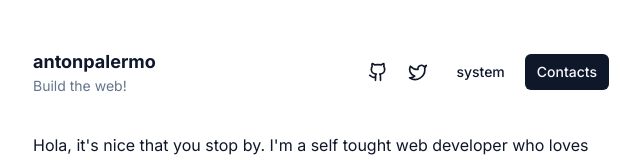
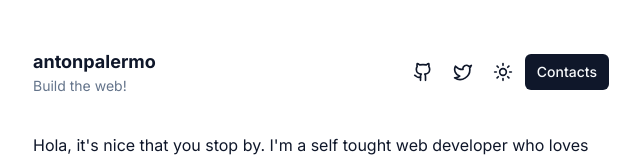
Before and after one commit to antonpalermo/personal, a Next.js app: page / in a window 1280 px wide. Shown: the top 160 px of the page, without its empty margins (319-959 px from the left). Built offline with nearby package versions, Linux system fonts and the light colour scheme.

Commit message:
added theme icon

```diff
--- a/components/theme-selection.tsx
+++ b/components/theme-selection.tsx
@@ -1,6 +1,7 @@
 'use client'
 
 import { useTheme } from 'next-themes'
+import { Sun, Moon, Laptop } from 'lucide-react'
 
 import {
   DropdownMenu,
@@ -11,24 +12,35 @@ import {
   DropdownMenuTrigger
 } from '@components/ui/dropdown-menu'
 import { Button } from '@components/ui/button'
+import { useEffect, useState } from 'react'
 
 export default function ThemeSelection() {
   const { setTheme, theme } = useTheme()
+  const [mounted, setMounted] = useState<boolean>(false)
+
+  useEffect(() => {
+    setMounted(true)
+  }, [])
+
+  if (!mounted) {
+    return null
+  }
 
   return (
     <DropdownMenu>
       <DropdownMenuTrigger asChild>
-        <Button variant="ghost">
-          {theme}
+        <Button variant="ghost" className="p-2">
+          {theme === 'dark' ? (
+            <Moon className="h-5 w-5" />
+          ) : (
+            <Sun className="h-5 w-5" />
+          )}
           <span className="sr-only">Toggle theme</span>
         </Button>
       </DropdownMenuTrigger>
       <DropdownMenuContent>
         <DropdownMenuLabel>Select Theme</DropdownMenuLabel>
         <DropdownMenuSeparator />
-        <DropdownMenuItem onClick={() => setTheme('system')}>
-          System
-        </DropdownMenuItem>
         <DropdownMenuItem onClick={() => setTheme('light')}>
           Light Mode
         </DropdownMenuItem>
```
